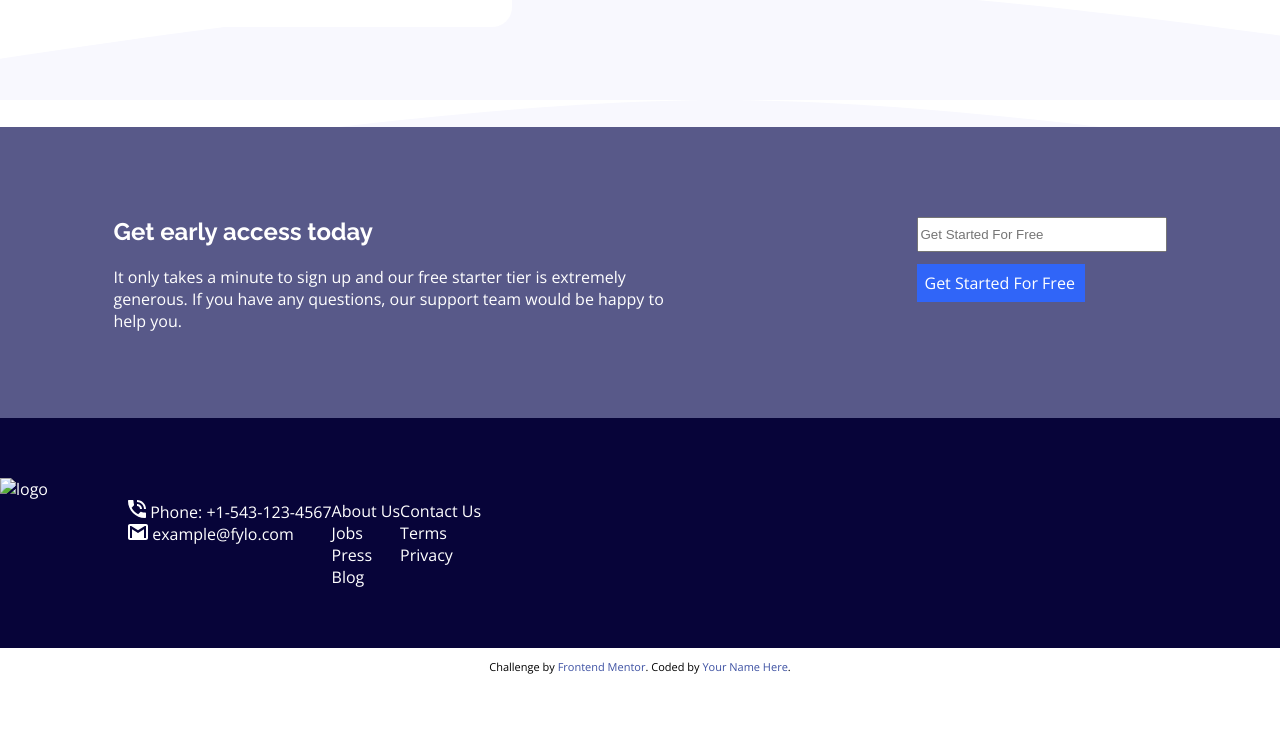
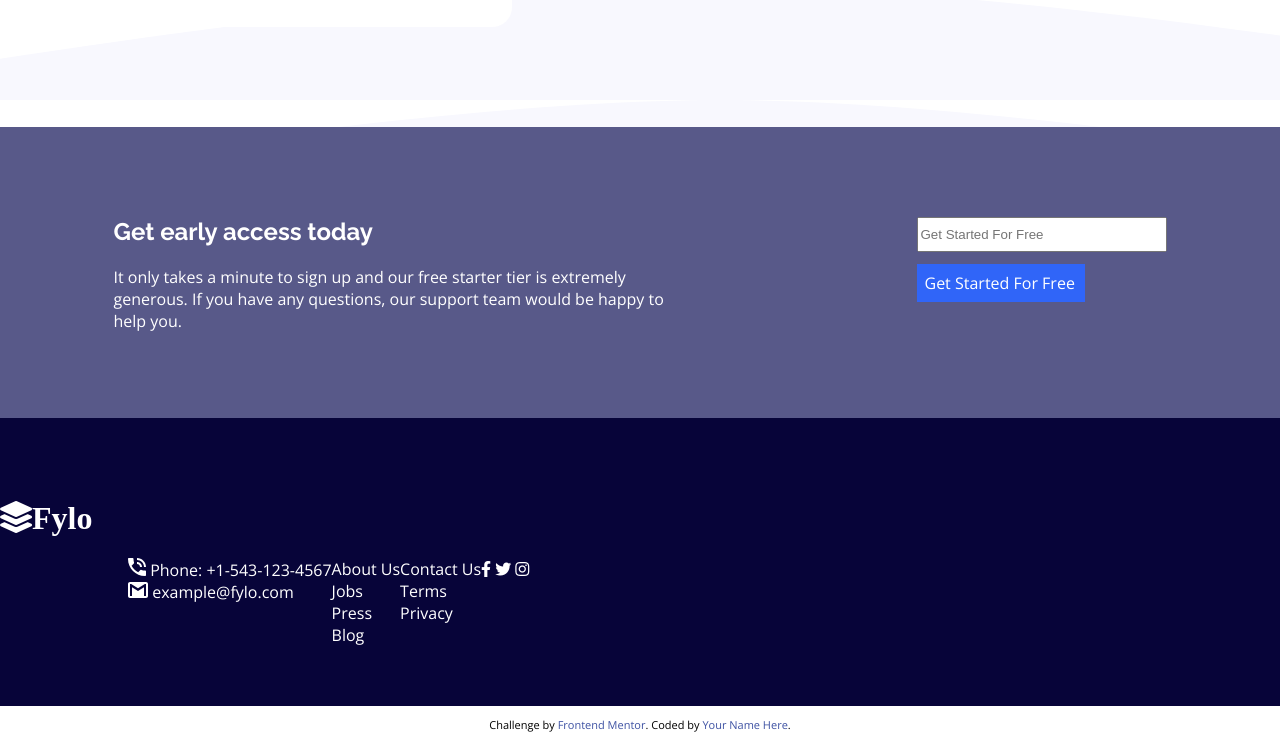
Before and after one commit to imaliesiera/Frontend-Mentors-Challenges, a plain HTML site: page fylo-landing-page-with-two-column-layout-master/index.html in a window 1280 px wide. Shown: the part 1136-1879 px from the top of the page. Before the commit the page ends 1821 px from the top, so only its background shows below. Drawn offline with nearby package versions, Linux system fonts and the light colour scheme.

Commit message:
Add social media icons to contact list

```diff
--- a/fylo-landing-page-with-two-column-layout-master/index.html
+++ b/fylo-landing-page-with-two-column-layout-master/index.html
@@ -18,6 +18,9 @@
     <title>Frontend Mentor | Fylo landing page with two column layout</title>
     <style>
       @import url("https://fonts.googleapis.com/css2?family=Open+Sans&display=swap");
+    </style>
+    <style>
+      @import url("https://cdnjs.cloudflare.com/ajax/libs/font-awesome/5.14.0/css/all.min.css");
     </style>
 
     <!-- Feel free to remove these styles or customise in your own stylesheet 👍 -->
@@ -156,7 +159,9 @@
       <div class="contact-wrap">
         <div class="Contact">
           <div>
-            <img src="images/logo.svg" alt="logo" class="logo2" />
+            <h1>
+              <i class="fas fa-layer-group">Fylo</i>
+            </h1>
           </div>
           <div class="contact-addresses">
             <div class="contact-column-1">
@@ -188,6 +193,11 @@
               <a href="#">Terms </a>
               <a href="#">Privacy</a>
             </div>
+            <div class="social-media-icons">
+              <i class="fab fa-facebook-f"></i>
+              <i class="fab fa-twitter"></i>
+              <i class="fab fa-instagram"></i>
+            </div>
           </div>
         </div>
       </div>
```
